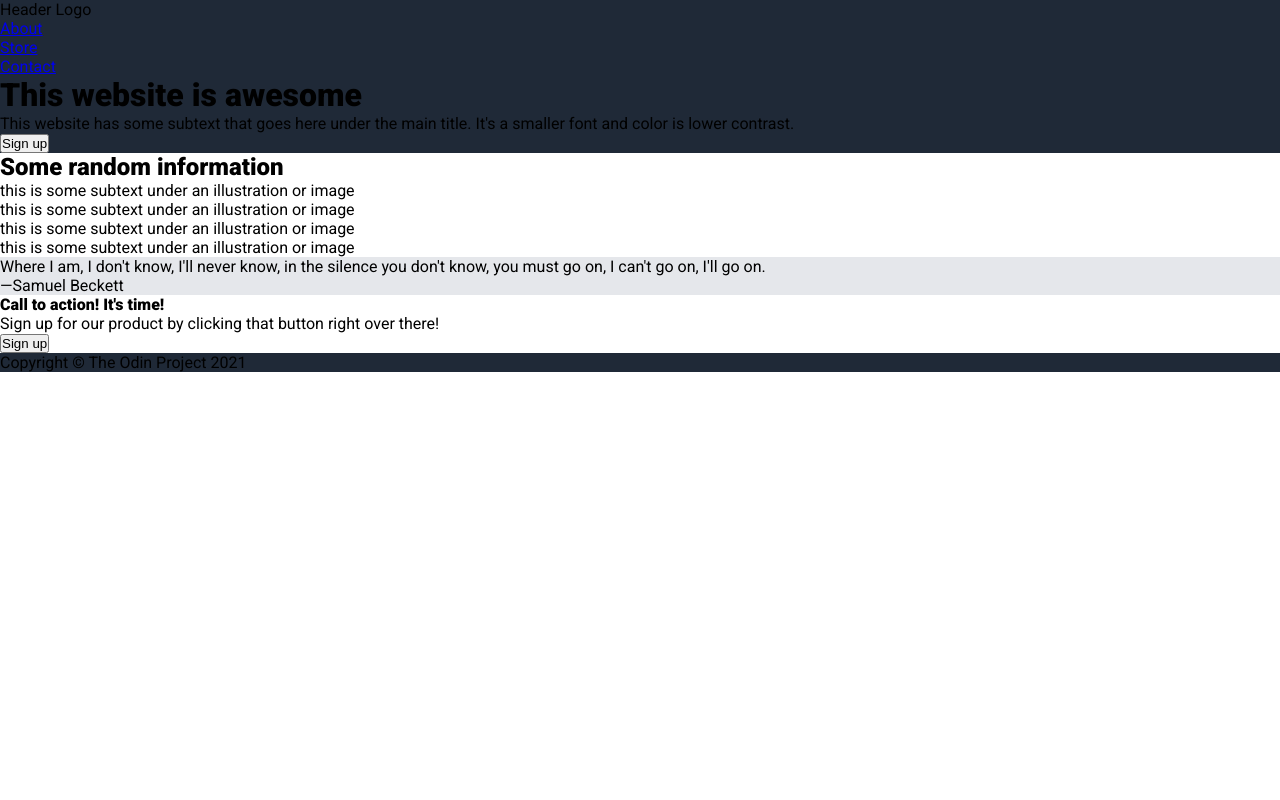
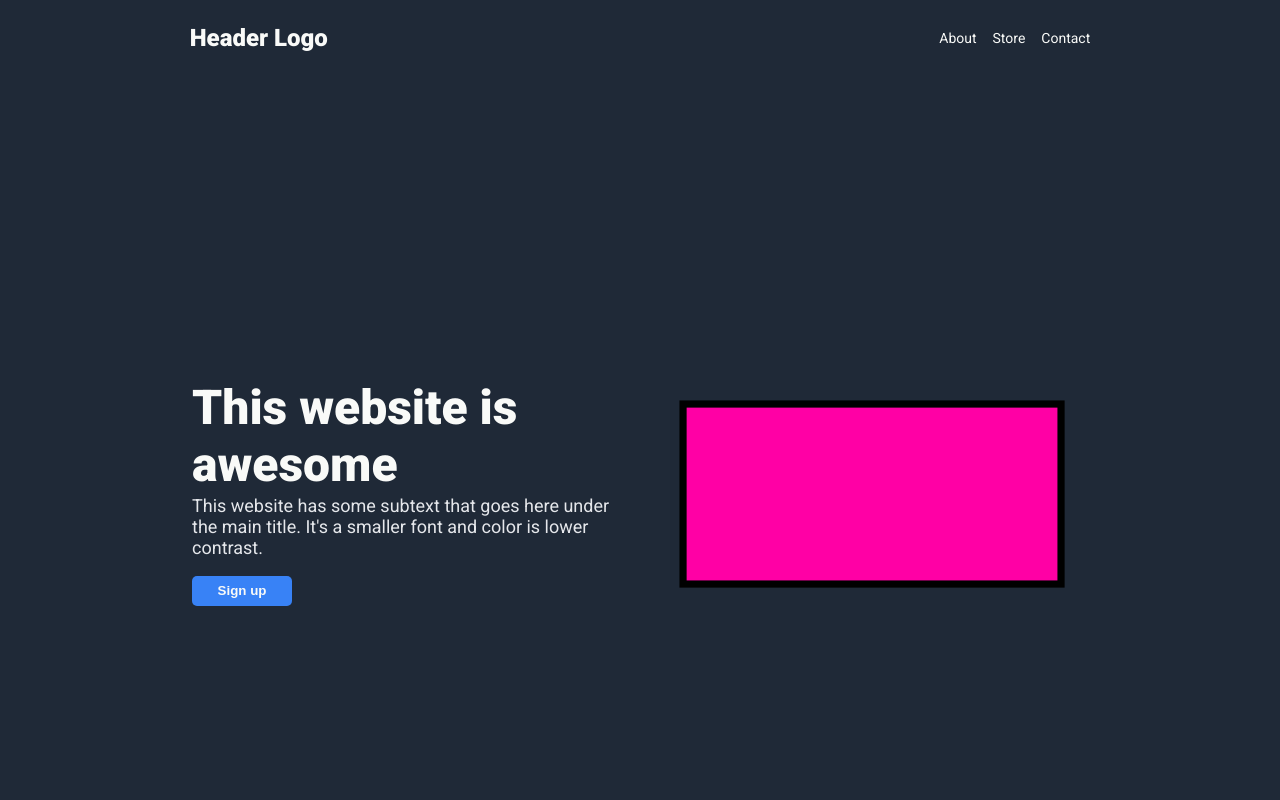
Before and after one commit to ABustos2606/odin-landing-page, a plain HTML site: page index.htm in a window 1280 px wide. Shown: the top 800 px of the page. Drawn offline with Linux system fonts and the light colour scheme.

Commit message:
major CSS changes

```diff
--- a/index.htm
+++ b/index.htm
@@ -32,7 +32,7 @@
                 <button class="sign-up">Sign up</button>
             </div>
             <div class="image">
-                <p></p>
+                <p><img src="images/main-img.png"></p>
             </div>
         </div>
         <div class="content">
--- a/style.css
+++ b/style.css
@@ -1,30 +1,222 @@
-*{
-	margin: 0;
-	padding: 0;
-	box-sizing: border-box;
+body {
+    font-family: Roboto, sans-serif;
+    display:flex;
+    flex-flow: column wrap;
+    justify-content: center;
+    align-items: center;
+    padding:0px;
+    margin:0px;
+    background-color: #fff;
+
 }
 
-html {
-    font-family: 'Roboto', sans-serif;
+/* Colors */
+header, .intro, footer {
+    background-color: #1F2937;
+    background-size: cover;
+    color: #f9faf8;
 }
 
-body {
+
+header, .intro{
+    display: flex;
+    width:100%;
+    align-self: stretch;
+    align-items: center;
+    justify-content:space-around;
+    flex-flow: row wrap;
+    gap:15%;
+}
+
+.logo {
+    font-size: 24px;
+    font-weight: bold;
+}
+
+.main h1 {
+    font-size: 48px;
+    font-weight: bolder;
+    align-self: flex-start;
+    margin-bottom: -16px;
+}
+
+.sidekick-text, li {
+    color:#e5e7eb;
+    font-size: 18px;
+}
+button {
+    background-color: #3882f6;
+    flex:0 1 auto;
+    width:100px;
+    height: 30px;
+    border-radius: 5px;
+    border: none;
+    color:#f9faf8;
+    font-weight: bold;
+    padding-bottom: 2px;
+}
+
+header ul {
+    display:flex;
+    gap:16px;
+}
+
+li {
+    list-style: none;
+    font-size: 14px;
+}
+
+a {
+    text-decoration: none;
+    color: #f9faf8;
+}
+a:hover {
+    color: #3882f6;
+}
+
+.intro{
+    height:100vh;
+    gap:32px;
+}
+
+.intro-text {
+    margin-left:15%;
+    display:flex;
+    flex-flow: column wrap;
+    flex:1;
+}
+
+.image {
+    flex:1;
+    display:flex;
+    align-self: stretch;
+    justify-content: center;
+    align-items:center;
+    color:#1F2937;
+    margin-top: 40px;
+    margin-right: 15%;
+    min-width:300px;
+    max-height:100%;
+    overflow: hidden;
+
+}
+
+img {
+    width:100%;
+}
+
+.main {
+
+    display: flex;
+    align-self: stretch;
+    align-items: center;
+    justify-content:space-between;
+    background-color: #1F2937;
+    flex-flow: column wrap;
+}
+.content {
+    flex-wrap: wrap;
+    width:100%;
     background-color: #fff;
 }
 
-header {
-    background-color: #1f2937;
+.content h2{
+    font-size: 36px;
+    font-weight: bolder;
+    text-align: center;
+
 }
 
-.intro {
-    background-color: #1f2937;
+.cards {
+    display:flex;
+    justify-content: center;
+    gap:32px;
+    flex-flow: row wrap;
+    margin-bottom: 100px;
+    }
+
+
+
+.card {
+    max-width: 150px;
+    color: #1f2937;
+    transition:ease-in .7s;
 }
 
+.card:hover {
+    color: #f9faf8;
+}
+.content-img {
+    width:144px;
+    height:144px;
+    /* border: 3px solid #f7601b; */
+    background-image: linear-gradient(180deg, #f7691b, rgba(0, 0, 0, 0));
+    border-radius: 20px;
+    transition: ease 0.1s;
+}
 
+.content-img:hover {
+    transform:scale(1.05);
+}
 .quote {
+    padding:80px 35%;
     background-color: #e5e7eb;
+    background-size: cover;
+    font-size: 36px;
+    font-weight:lighter;
+    font-style: italic;
+    color:#1F2937;
+    text-shadow: 0 0 5px #f9faf8,
+    0 0 15px #f9faf8,
+    0 0 30px #f9faf8;
+}
+
+.quote p{
+    mix-blend-mode:luminosity;
+}
+
+.author {
+    display: flex;
+    flex-direction: row-reverse;
+    font-size: 24px;
+    font-weight: bold;
+}
+
+.sign-up-section{
+    display: flex;
+    justify-content: center;
+    align-items: center;
+    gap:32px;
+    padding:36px;
+    background-color: #f7601b;
+    border-radius: 5px;
+    margin:100px auto;
+    color: #f9faf8;
+    flex-flow: row wrap;
+
+}
+
+.sign-up-section button {
+    border: 2px solid #f9faf8;
+}
+
+button:hover {
+    background-color: #f9faf8;
+    color: #f7601b;
+}
+
+.sign-up-section p {
+    margin:0px;
+}
+
+.small {
+    font-size: 12px;
 }
 
 footer {
-    background-color: #1f2937;
+    display: block;
+    width: 100%;
+    text-align: center;
+    padding: 24px 0px;
+    align-self: stretch;
 }
```
